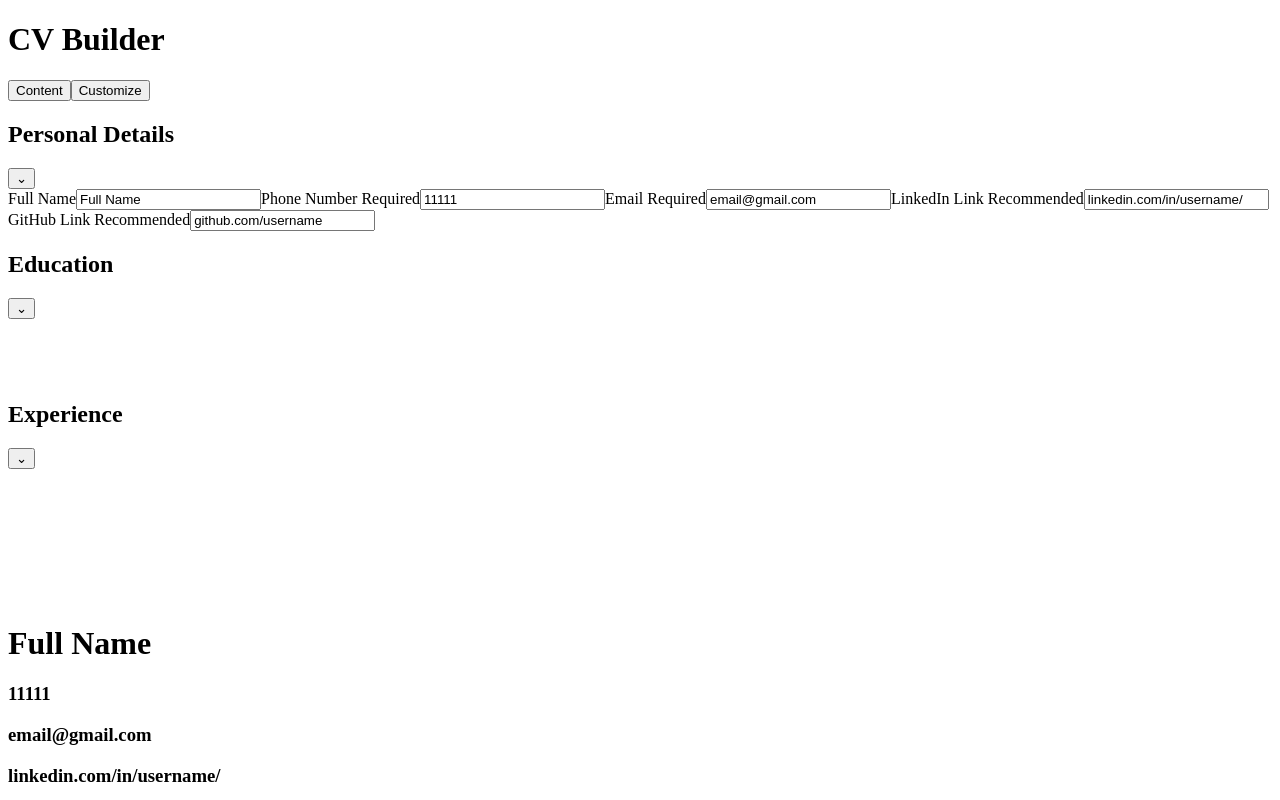
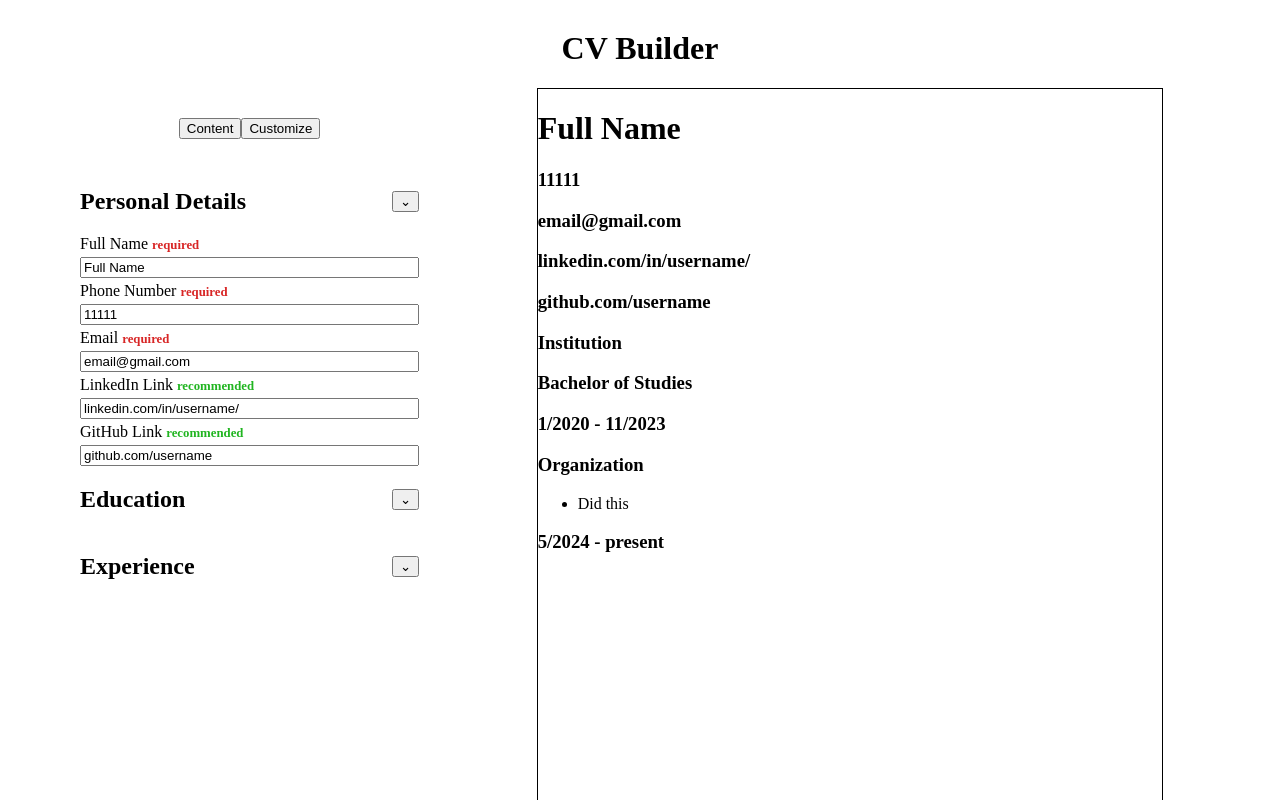
Before and after one commit to Gallardo166/cv-app, a React (Vite) app: page / in a window 1280 px wide. Shown: the top 800 px of the page. Built offline with nearby package versions, Linux system fonts and the light colour scheme.

Commit message:
Clean up app and content component layout

```diff
--- /dev/null
+++ b/src/App.css
@@ -0,0 +1,38 @@
+.app {
+  width: 95%;
+  margin: 0 auto;
+  display: flex;
+  flex-direction: column;
+  align-items: center;
+}
+
+.document {
+  width: 80%;
+  aspect-ratio: 1 / 1.414;
+  border: 1px solid black;
+}
+
+@media screen and (min-width: 1199px) {
+  .app {
+    display: grid;
+    grid-template: 80px 80px 1fr / 420px 1fr;
+    justify-items: center;
+  }
+
+  .title {
+    grid-area: 1 / 1 / span 1 / span 2;
+  }
+
+  .mode-toggler {
+    grid-area: 2 / 1 / span 1 / span 1;
+  }
+
+  .content {
+    grid-area: 3 / 1 / span 1 / span 1;
+    align-self: start;
+  }
+
+  .document {
+    grid-area: 2 / 2 / span 2 / span 1;
+  }
+}
--- a/src/App.jsx
+++ b/src/App.jsx
@@ -9,6 +9,7 @@ import {
   initialExperience,
 } from "./components/data";
 import { v4 as uuid } from "uuid";
+import "./App.css";
 
 function App() {
   const [mode, setMode] = useState("content");
@@ -112,7 +113,7 @@ function App() {
 
   return (
     <div className="app">
-      <h1>CV Builder</h1>
+      <h1 className="title">CV Builder</h1>
       <ModeToggler mode={mode} onChange={handleChangeMode} />
       {mode === "content" ? (
         <Content
--- a/src/components/Customize.jsx
+++ b/src/components/Customize.jsx
@@ -1,3 +1,3 @@
 export default function Customize() {
-  return <h1>Customize</h1>;
+  return <h1 className="customize">Customize</h1>;
 }
--- a/src/components/Education.jsx
+++ b/src/components/Education.jsx
@@ -18,11 +18,11 @@ export default function Education({
         <h2>Education</h2>
         <button onClick={handleClick}>&#8964;</button>
       </div>
-      <div className={"content" + (!isShown ? " hidden" : "")}>
+      <div className={"education-container" + (!isShown ? " hidden" : "")}>
         {education.map((education) => (
-          <div className="education" key={education.id}>
+          <div className="education-inputs" key={education.id}>
             <label>
-              Institution
+              <p>Institution <span className="required">required</span></p>
               <input
                 type="text"
                 value={education.institution}
@@ -36,7 +36,7 @@ export default function Education({
               />
             </label>
             <label>
-              Degree
+              <p>Degree <span className="required">required</span></p>
               <input
                 type="text"
                 value={education.degree}
@@ -46,7 +46,7 @@ export default function Education({
               />
             </label>
             <label>
-              Start Date
+              <p>Start Date <span className="required">required</span></p>
               <input
                 type="text"
                 value={education.startDate}
@@ -60,7 +60,7 @@ export default function Education({
               />
             </label>
             <label>
-              End Date
+              <p>End Date <span className="required">required</span></p>
               <input
                 type="text"
                 value={education.endDate}
@@ -74,7 +74,7 @@ export default function Education({
               />
             </label>
             <label>
-              Location
+              <p>Location <span className="recommended">recommended</span></p>
               <input
                 type="text"
                 value={education.location}
--- a/src/components/Experience.jsx
+++ b/src/components/Experience.jsx
@@ -18,11 +18,11 @@ export default function Experience({
         <h2>Experience</h2>
         <button onClick={handleClick}>&#8964;</button>
       </div>
-      <div className={"content" + (!isShown ? " hidden" : "")}>
+      <div className={"experience-container" + (!isShown ? " hidden" : "")}>
         {experience.root.childIds.map((experienceId) => (
-          <div className="experience" key={experienceId}>
+          <div className="experience-inputs" key={experienceId}>
             <label>
-              Organization
+              <p>Organization <span className="required">required</span></p>
               <input
                 type="text"
                 value={experience[experienceId].organization}
@@ -36,7 +36,7 @@ export default function Experience({
               />
             </label>
             <label>
-              Position
+              <p>Position <span className="required">required</span></p>
               <input
                 type="text"
                 value={experience[experienceId].position}
@@ -50,7 +50,7 @@ export default function Experience({
               />
             </label>
             <label>
-              Start Date
+              <p>Start Date <span className="required">required</span></p>
               <input
                 type="text"
                 value={experience[experienceId].startDate}
@@ -64,7 +64,7 @@ export default function Experience({
               />
             </label>
             <label>
-              End Date
+              <p>End Date <span className="required">required</span></p>
               <input
                 type="text"
                 value={experience[experienceId].endDate}
@@ -77,9 +77,12 @@ export default function Experience({
                 }}
               />
             </label>
-            <p>Contributions</p>
+            <p>Roles/Contributions <span className="required">required</span></p>
             {experience[experienceId].childIds.map((contributionId) => (
-              <div key={contributionId}>
+              <div
+                className="contribution-container"
+                key={contributionId}
+              >
                 <label>
                   <input
                     type="text"
@@ -110,7 +113,7 @@ export default function Experience({
               Add Contribution
             </button>
             <label>
-              Location
+              <p>Location <span className="recommended">recommended</span></p>
               <input
                 type="text"
                 value={experience[experienceId].location}
--- a/src/components/PersonalDetails.jsx
+++ b/src/components/PersonalDetails.jsx
@@ -16,9 +16,9 @@ export default function PersonalDetails({ personalDetails, handleChangePersonalD
         <button onClick={handleClick}>&#8964;</button>
       </div>
       <div
-        className={'content' + (!isShown ? ' hidden' : '')}
+        className={'personal-details-inputs' + (!isShown ? ' hidden' : '')}
       >
-        <label htmlFor='full-name'>Full Name</label>
+        <label htmlFor='full-name'>Full Name <span className="required">required</span></label>
         <input
           id='full-name'
           type='text'
@@ -27,7 +27,7 @@ export default function PersonalDetails({ personalDetails, handleChangePersonalD
             handleChangePersonalDetails('fullName', e.target.value);
           }}
         />
-        <label htmlFor='phone-number'>Phone Number <span>Required</span></label>
+        <label htmlFor='phone-number'>Phone Number <span className="required">required</span></label>
         <input
           id='phone-number'
           type='number'
@@ -36,16 +36,17 @@ export default function PersonalDetails({ personalDetails, handleChangePersonalD
             handleChangePersonalDetails('phoneNumber', e.target.value);
           }}
         />
-        <label htmlFor='email'>Email <span>Required</span></label>
+        <label htmlFor='email'>Email <span className="required">required</span></label>
         <input
           id='email'
           type='email'
           value={personalDetails.email}
           onChange={(e) => {
+            if (e.target.value === '') return;
             handleChangePersonalDetails('email', e.target.value);
           }}
         />
-        <label htmlFor='linkedin'>LinkedIn Link <span>Recommended</span></label>
+        <label htmlFor='linkedin'>LinkedIn Link <span className="recommended">recommended</span></label>
         <input
           id='linkedin'
           type='text'
@@ -54,7 +55,7 @@ export default function PersonalDetails({ personalDetails, handleChangePersonalD
             handleChangePersonalDetails('linkedIn', e.target.value);
           }}
         />
-        <label htmlFor='github'>GitHub Link <span>Recommended</span></label>
+        <label htmlFor='github'>GitHub Link <span className="recommended">recommended</span></label>
         <input
           id='github'
           type='text'
--- a/src/styles/Content.css
+++ b/src/styles/Content.css
@@ -1,3 +1,56 @@
-.hidden {
-  visibility: hidden;
+.content {
+  width: 85%;
+  display: flex;
+  flex-direction: column;
+  align-items: center;
 }
+
+section > .hidden {
+  max-height: 0px;
+  overflow: hidden;
+  transition: max-height .3s ease-out;
+}
+
+section > :not(.hidden) {
+  max-height: 240px;
+  overflow-x: hidden;
+  overflow-y: scroll;
+  transition: max-height .3s ease-in;
+}
+
+section {
+  width: 95%;
+}
+
+section > .header {
+  display: flex;
+  justify-content: space-between;
+  align-items: center;
+}
+
+.personal-details-inputs, .education-container, .education-inputs, .education-inputs > label, .experience-inputs, .experience-inputs > label, div.contribution-container {
+  display: flex;
+  flex-direction: column;
+  gap: 4px;
+}
+
+p {
+  margin: 0;
+}
+
+.contribution-container > label > input {
+  box-sizing: border-box;
+  width: 100%;
+}
+
+span {
+  font-size: 0.8rem;
+  font-weight: 600;
+}
+
+span.recommended {
+  color: #21b521;
+}
+span.required {
+  color: #d82626;
+}
```
